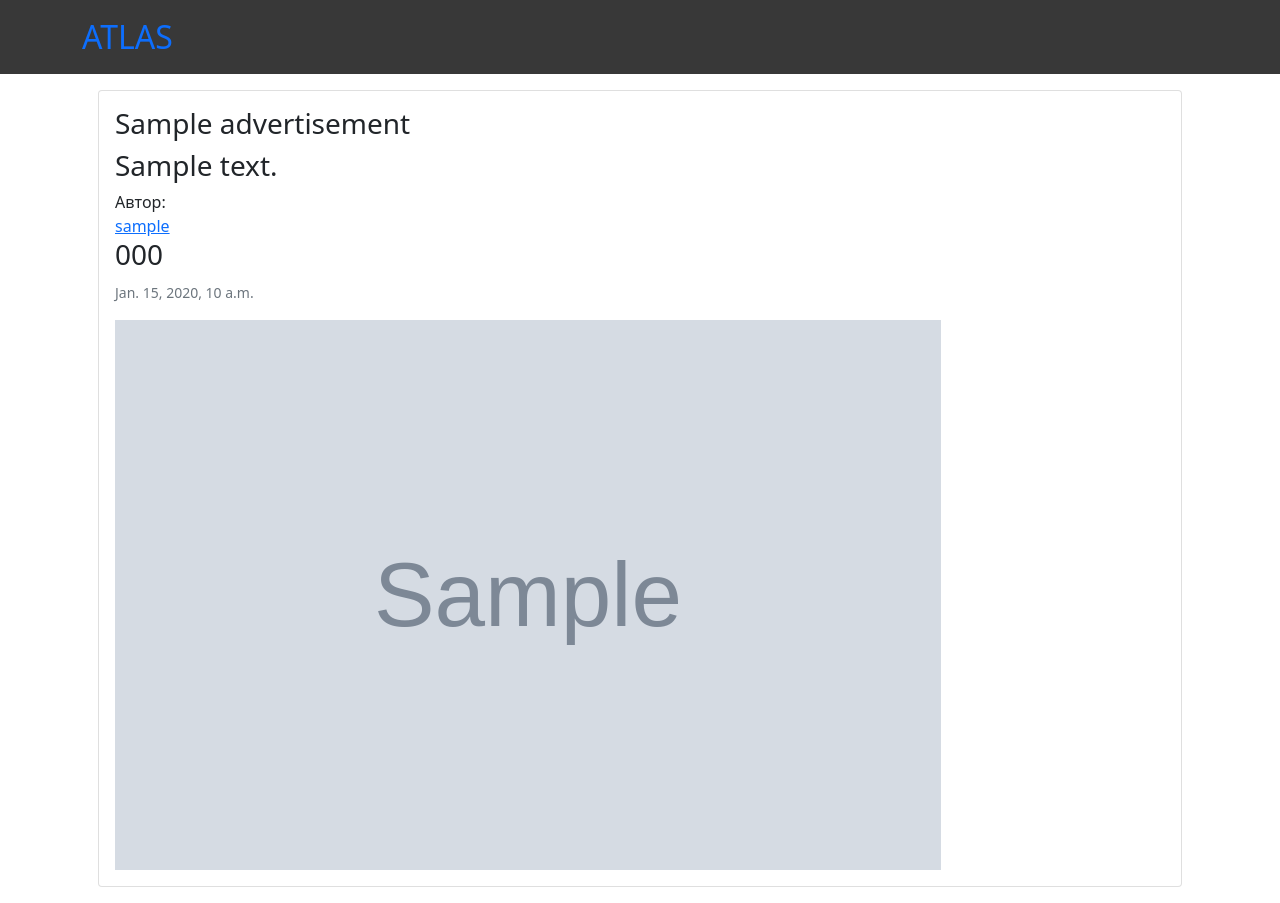
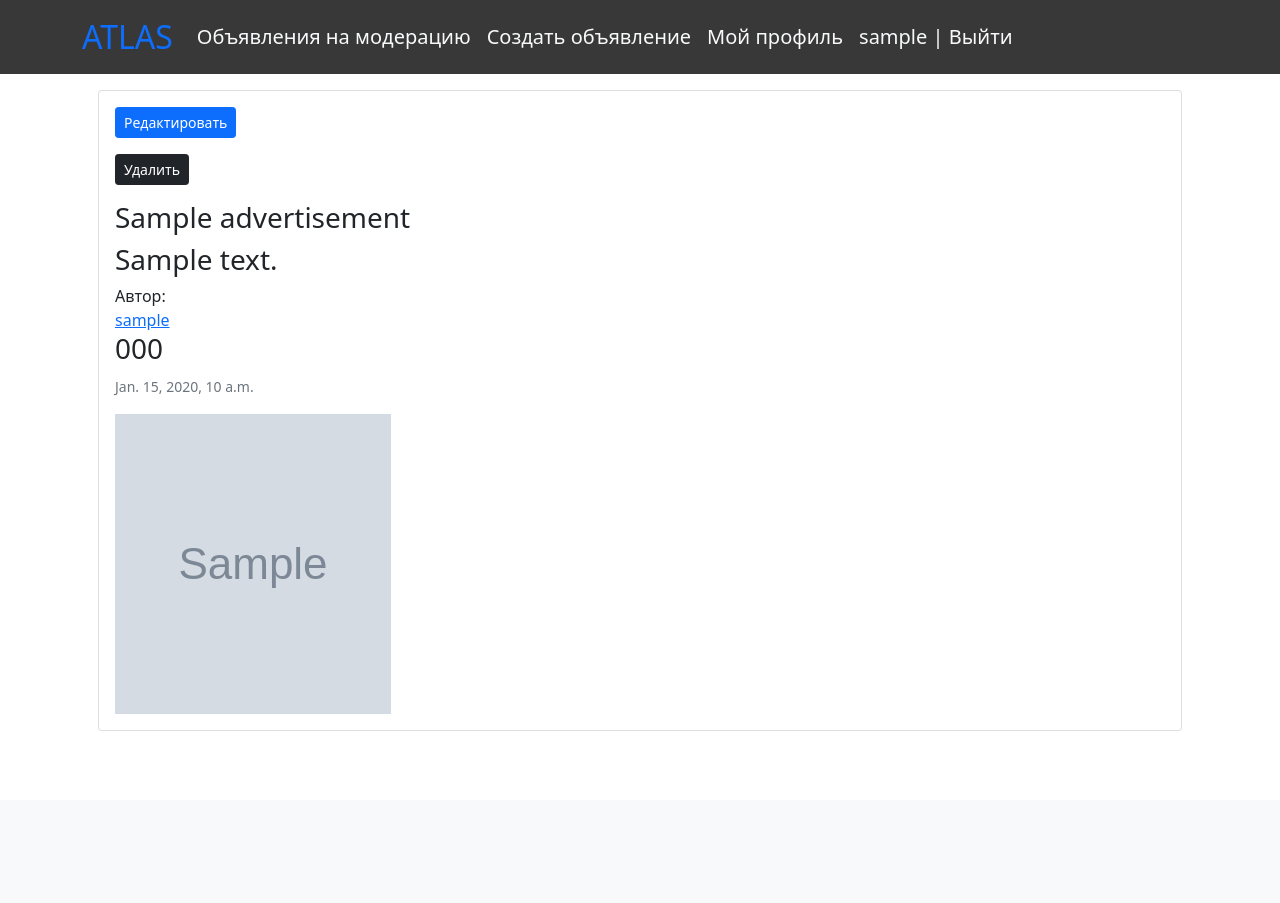
Before and after one commit to aaimry/ex10, a Django app: page /ad/detail/1 in a window 1280 px wide. After the commit the page ends 731 px from the top, so only its background shows below. Run offline with Django 4.2, Linux system fonts and the light colour scheme; a user stored in the database is signed in; tables that the repository leaves empty hold one stand-in row (values such as "Sample post"); grey boxes marked "Sample" are stand-in pictures; some libraries are stand-ins or nearby versions.

Commit message:
изменения в шаблонах

```diff
--- a/source/templates/base.html
+++ b/source/templates/base.html
@@ -6,7 +6,7 @@
     <meta name="viewport"
           content="width=device-width, user-scalable=no, initial-scale=1.0, maximum-scale=1.0, minimum-scale=1.0">
     <meta http-equiv="X-UA-Compatible" content="ie=edge">
-    <title>{% block title %}Gallery{% endblock %}</title>
+    <title>{% block title %}Доска объявлений{% endblock %}</title>
     <link href="https://cdn.jsdelivr.net/npm/bootstrap@5.1.3/dist/css/bootstrap.min.css" rel="stylesheet"
           integrity="sha384-1BmE4kWBq78iYhFldvKuhfTAU6auU8tT94WrHftjDbrCEXSU1oBoqyl2QvZ6jIW3" crossorigin="anonymous">
     <link rel="stylesheet" href="https://cdn.jsdelivr.net/npm/bootstrap-icons@1.3.0/font/bootstrap-icons.css">
@@ -14,7 +14,7 @@
 <body>
 <nav class="navbar navbar-expand-lg text-light fs-5" style="background-color: #383838">
     <div class="container">
-        <a class="navbar-brand fs-2 text-primary" href="#">ATLAS</a>
+        <a class="navbar-brand fs-2 text-primary" href="{% url 'webapp:advertisement_list' %}">ATLAS</a>
         <button class="navbar-toggler" type="button" data-bs-toggle="collapse" data-bs-target="#navbarNav"
                 aria-controls="navbarNav" aria-expanded="false" aria-label="Toggle navigation">
             <span class="navbar-toggler-icon"></span>
@@ -22,6 +22,12 @@
         <div class="collapse navbar-collapse" id="navbarNav">
             <ul class="navbar-nav ">
                 {% block nav %}
+                    {% if request.user.is_staff %}
+                        <li class="nav-item">
+                            <a class="nav-link text-light fs-5" href="{% url 'webapp:to_moderate_list' %}">Объявления на
+                                модерацию</a>
+                        </li>
+                    {% endif %}
                     {% if not user.is_authenticated %}
                         <li class="nav-item">
                             <a class="nav-link text-light fs-5"
@@ -33,16 +39,16 @@
                         </li>
                     {% else %}
                         <li class="nav-item">
+                            <a class="nav-link text-light fs-5" href="{% url 'webapp:advertisement_create' %}">Создать
+                                объявление </a>
+                        </li>
+                        <li class="nav-item">
                             <a class="nav-link text-light fs-5" aria-current="page"
                                href="{% url 'accounts:profile' user.pk %}">Мой профиль</a>
                         </li>
                         <li class="nav-item">
                             <a class="nav-link text-light fs-5" aria-current="page"
                                href="{% url 'accounts:logout' %}">{{ user.username }} | Выйти</a>
-                        </li>
-                        <li>
-                            <a style="text-decoration: none" href="{% url 'webapp:advertisement_create' %}">Создать
-                                объявление </a>
                         </li>
                     {% endif %}
                 {% endblock %}
--- a/source/templates/moderator/list.html
+++ b/source/templates/moderator/list.html
@@ -38,4 +38,9 @@
             {% endfor %}
         </div>
     </div>
+    <div class="m-3">
+        {% if is_paginated %}
+            {% include 'partial/pagination.html' %}
+        {% endif %}
+    </div>
 {% endblock %}
--- a/source/templates/partial/list.html
+++ b/source/templates/partial/list.html
@@ -4,11 +4,11 @@
         {% for ad in advertisement %}
             <div class="card m-3 p-3" style="width: 25rem;">
                 <div class="card-body text-center">
-                    <img src="{{ advertisement.picture.url }}" class="card-img-top" alt="...">
+                    <img src="{{ ad.picture.url }}" class="card-img-top" alt="...">
                     <h5>Категория: {{ ad.category }}| {{ ad.title }}</h5>
                     <h5>{{ ad.description }}</h5>
                     <h5>
-                        <a style="text-decoration: none" href="{% url 'accounts:profile' ad.author.id %}"> ad.author</a>
+                        <a style="text-decoration: none" href="{% url 'accounts:profile' ad.author.id %}"> {{ad.author.username}}</a>
                     </h5>
                     <h5>Телефон: {{ ad.author.phone }}</h5>
                     <h5>Цена: {{ ad.price }} cом</h5>
--- a/source/templates/webapp/advertisement_create.html
+++ b/source/templates/webapp/advertisement_create.html
@@ -10,8 +10,8 @@
             <div class="card-body">
                 <form method="post" enctype="multipart/form-data">
                     {% csrf_token %}
-                    {{ form|crispy }}
-                    <input type="submit" value="Сохранить" class="btn btn-primary">
+                    {{ form| crispy }}
+                    <input type="submit" value="Сохранить" class="btn btn-primary mt-3">
                 </form>
             </div>
         </div>
--- a/source/templates/webapp/advertisement_detail.html
+++ b/source/templates/webapp/advertisement_detail.html
@@ -1,33 +1,30 @@
 {% extends 'base.html' %}
 {% load static %}
-{% block nav %}
-    {% if user.is_authenticated and  is_author %}
-        <li class="nav-item">
-            <a class="nav-link text-light" href="{% url "webapp:advertisement_update" advertisement.id %}">Изменить</a>
-        </li>
-    {% endif %}
-    {% if user.is_authenticated and is_author %}
-        <li class="nav-item">
-            <a class="nav-link text-light" href="{% url "webapp:advertisement_delete" advertisement.id %}">Удалить</a>
-        </li>
-    {% endif %}
-{% endblock nav %}
+
 {% block content %}
     <div class="card m-3 p-3">
         <div class="row">
+            {% if request.user == advertisement.author %}
+                <div class="mb-3">
+                    <form action="{% url "webapp:advertisement_update" advertisement.pk %}" method="get">
+                        <button class="btn btn-primary btn-sm">Редактировать</button>
+                    </form>
+                </div>
+                <div class="mb-3">
+                    <form action="{% url "webapp:advertisement_delete" advertisement.pk %}" method="get">
+                        <button class="btn btn-dark btn-sm">Удалить</button>
+                    </form>
+                </div>
+            {% endif %}
             <h3>{{ advertisement.title }}</h3>
             <h3>{{ advertisement.description }}</h3>
             <span>Автор:</span><a
                 href="{% url 'accounts:profile' advertisement.author.id %}">{{ advertisement.author }}</a>
             <h3>{{ advertisement.author.phone }}</h3>
             <p class="card-text"><small class="text-muted">{{ advertisement.published_at }}</small></p>
-            {% if advertisement.picture %}
-                <img class='rounded img' style="height: 550px; width: 850px" src="{{ advertisement.picture.url }}">
-            {% else %}
-                <img class='rounded img' style="height: 150px; width: 200px;"
-                     src="{% static 'img/no_img.jpg' %}"
-                     alt="no photo">
-            {% endif %}
+            <img src="{{ advertisement.picture.url }}" class="card-img-top" alt="..."
+                 style="height: 300px; width: 300px">
+
         </div>
     </div>
 {% endblock content %}
```
Also changed, not shown: source/accounts/views.py (+1 -31 lines), source/templates/accounts/profile.html (added, +12 -0 lines), source/templates/partial/pagination.html (+7 -12 lines), source/templates/webapp/advertisement_list.html (+8 -1 lines).
